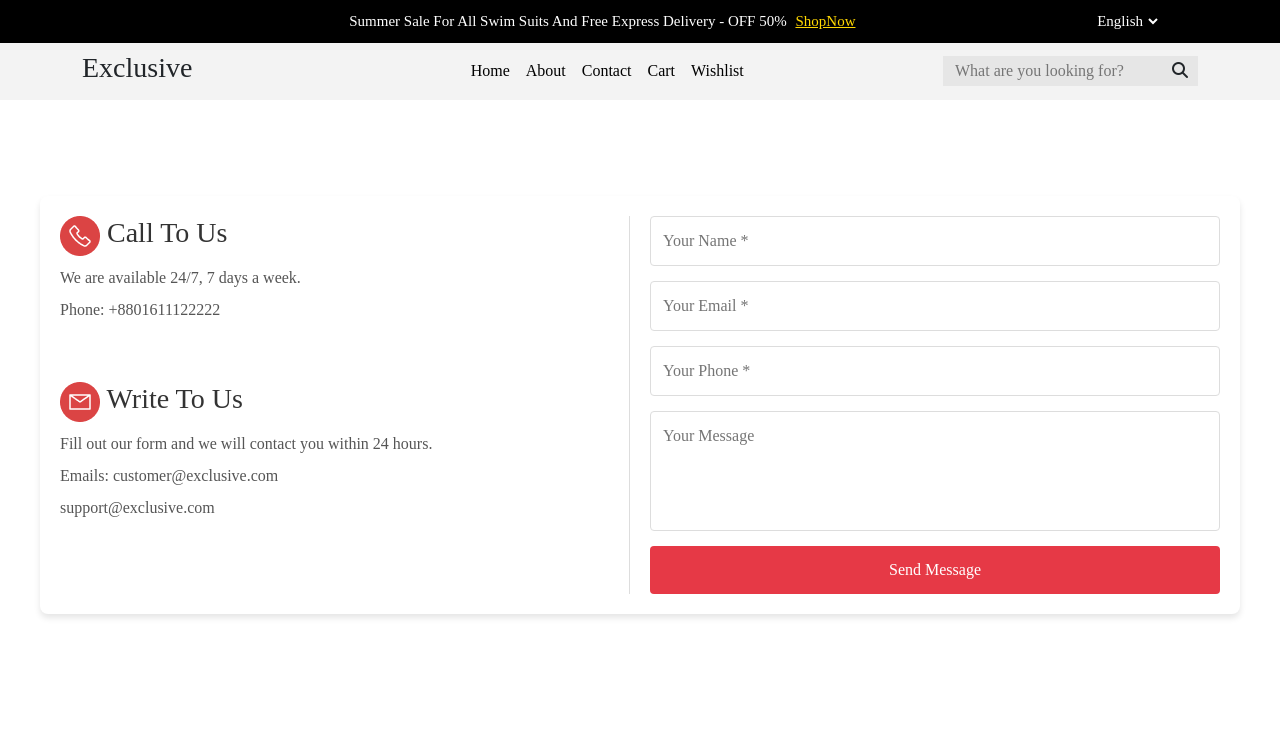
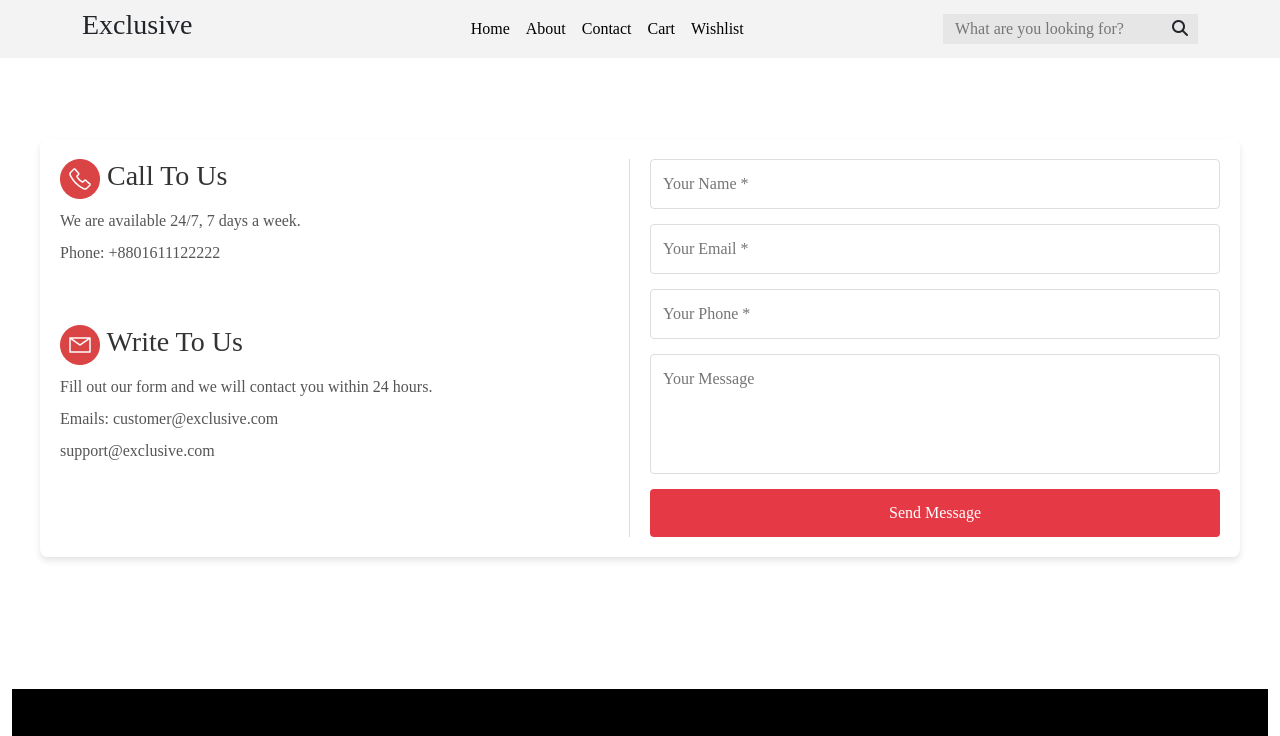
Before and after one commit to Hammas2580/E-commerce-Website-with-Group-Member, a plain HTML site: page contact page/contact.html in a window 1280 px wide. Shown: the top 736 px of the page. Drawn offline with nearby package versions, Linux system fonts and the light colour scheme.

Commit message:
e commerce website

```diff
--- a/contact page/contact.css
+++ b/contact page/contact.css
@@ -29,6 +29,10 @@ body{
 }
 .navbar{
   background-color: #F3F3F3;
+  position: fixed !important;
+  top: 0 !important;
+  width: 100% !important;
+  z-index: 1000 !important;
 }
 .navbar-items{
   display: flex;
```
Also changed, not shown: Home page/home.css (line endings or trailing spaces).
